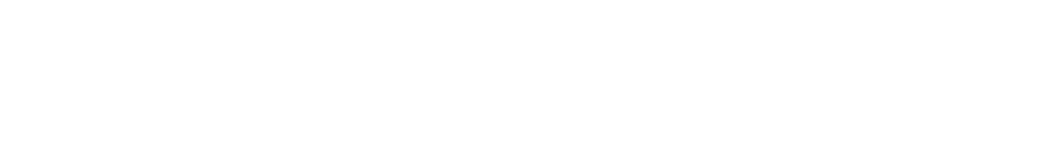
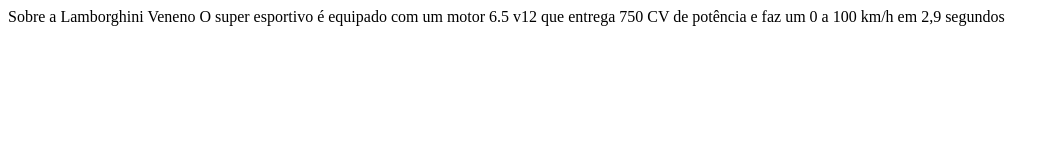
Before and after one commit to murilocontiero/muri-html, a plain HTML site: page index.html in a window 1280 px wide. Shown: the whole page, without its empty margins (0-1058 px from the left). Drawn offline with Linux system fonts and the light colour scheme.

Commit message:
index.html

```diff
--- a/index.html
+++ b/index.html
@@ -6,6 +6,10 @@
     <title>Document</title>
 </head>
 <body>
+    Sobre a Lamborghini Veneno
+
+    O super esportivo é equipado com um motor 6.5 v12 que entrega 750 CV de potência e faz um 0 a 100 km/h em 2,9 segundos
+
 
 </body>
 </html>
```
